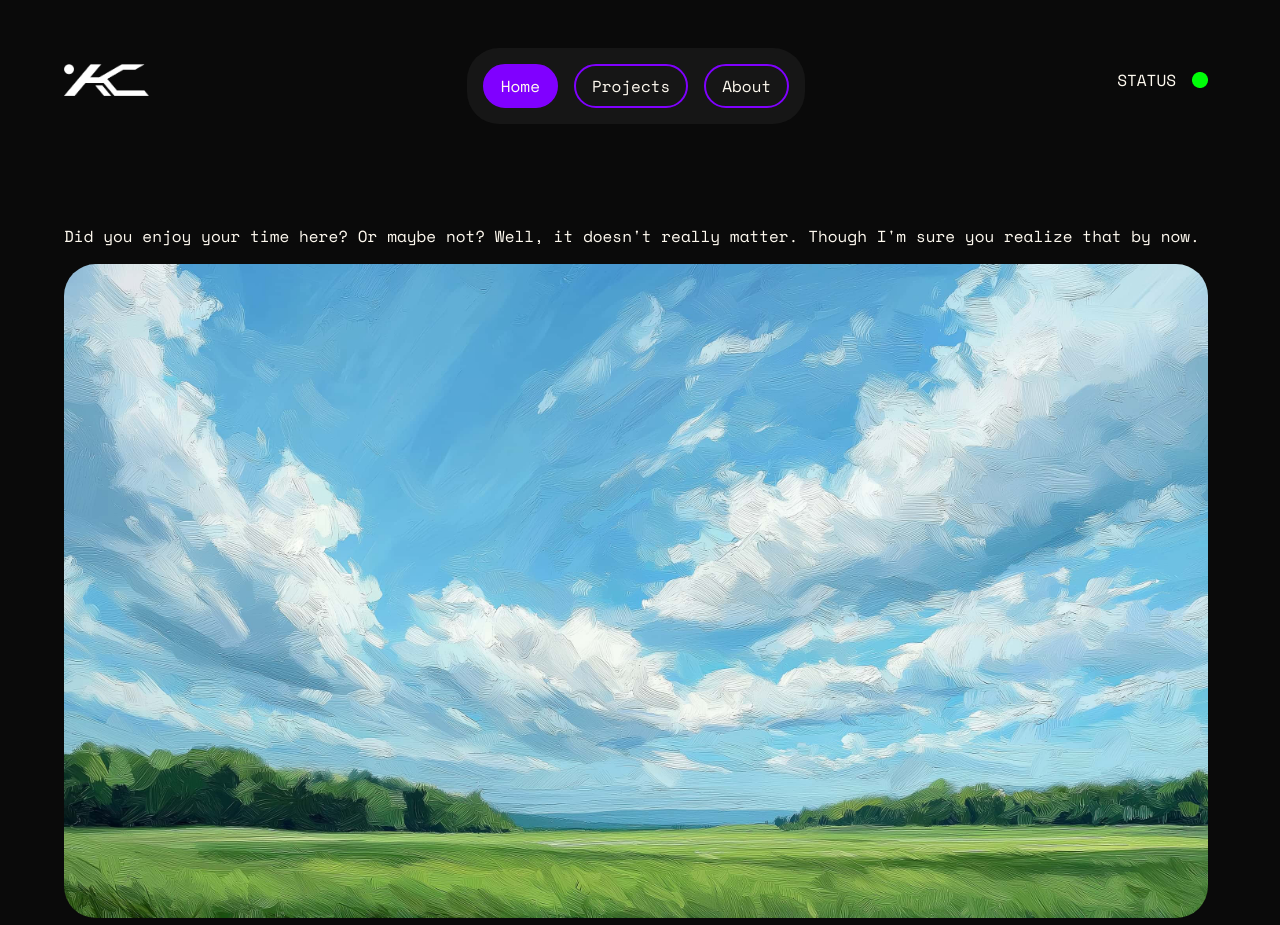
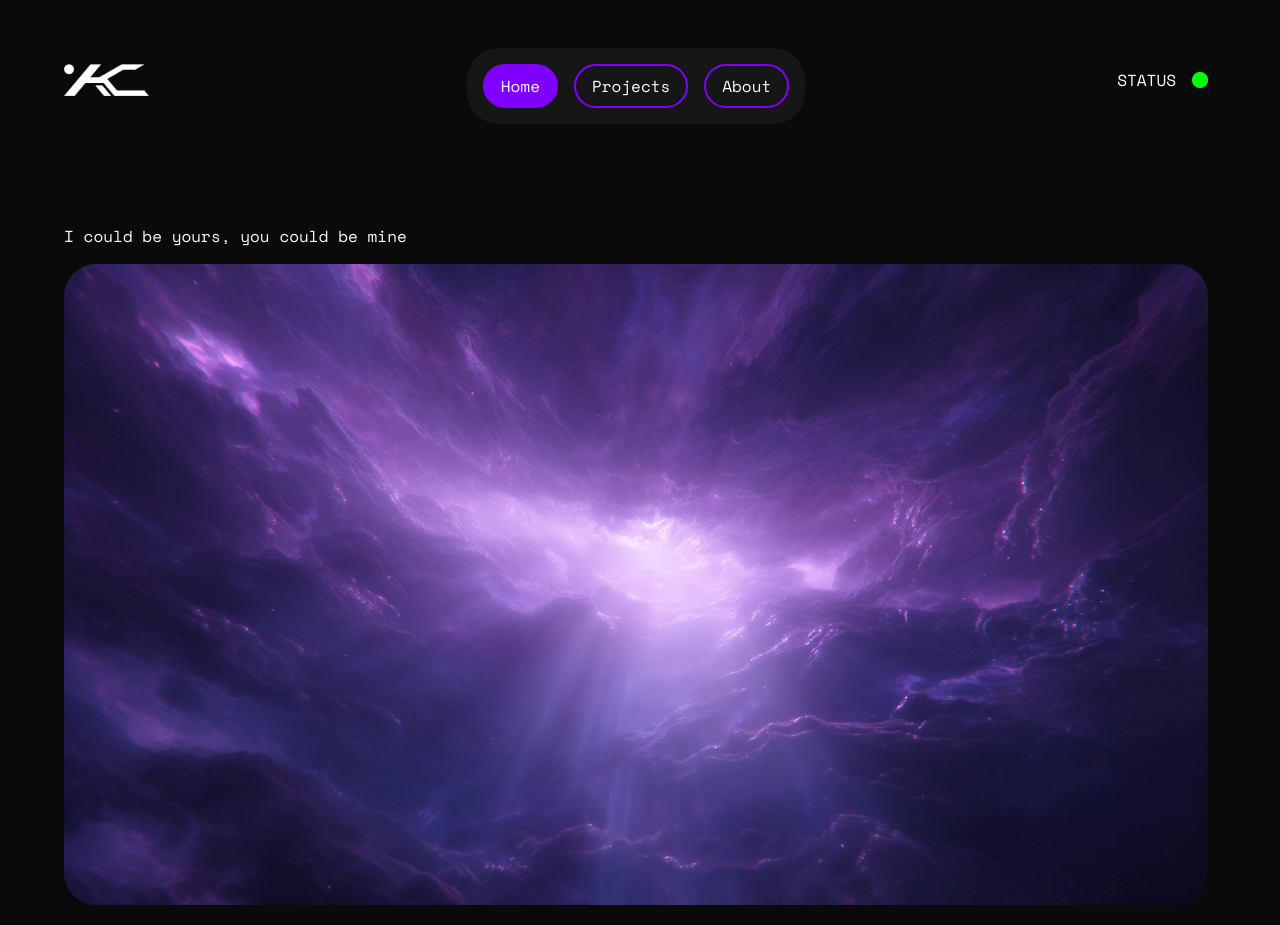
Before and after one commit to kelvinchangw/kelvinchang, a React (Vite) app: page / in a window 1280 px wide. Shown: the top 925 px of the page. Built offline with nearby package versions, Linux system fonts and the light colour scheme.

Commit message:
Change landing page img, update project A thumbnail

```diff
--- a/src/pages/Home/Home.tsx
+++ b/src/pages/Home/Home.tsx
@@ -5,19 +5,13 @@ export default function Home() {
     return (
         <main className={styles.content}>
             <div className={styles.quoteContainer}>
-                <span>
-                    Did you enjoy your time here? Or maybe not? Well, it doesn't
-                    really matter. Though I'm sure you realize that by now.
-                </span>
+                <span>I could be yours, you could be mine</span>
             </div>
             <div className={styles.imgContainer}>
                 <img src={landingPageImg} className={styles.landingPageImg} />
             </div>
             <div className={styles.quoteContainer}>
-                <span>
-                    This place is but a mirror that reflects one's true self
-                    back at them.
-                </span>
+                <span>We could be once in a lifetime</span>
             </div>
         </main>
     );
--- a/src/pages/Projects/ProjectNoir/ProjectNoir.tsx
+++ b/src/pages/Projects/ProjectNoir/ProjectNoir.tsx
@@ -109,6 +109,10 @@ export default function ProjectNoir() {
                                     footage for YouTube. ;)
                                 </p>
                             </div>
+                            <span className={styles.date}>19/05/2025</span>
+                            <div>
+                                <p>I am putting the video on indefinite pause. LOL.</p>
+                            </div>
                         </div>
                     </div>
                 </div>
--- a/src/pages/Projects/Projects.module.css
+++ b/src/pages/Projects/Projects.module.css
@@ -19,7 +19,7 @@
 
 .thumbnailContainer {
     width: 22rem;
-    height: 12rem;
+    height: 14rem;
     flex-shrink: 0;
     border: white 2px solid;
 }
--- a/src/pages/Projects/Projects.tsx
+++ b/src/pages/Projects/Projects.tsx
@@ -1,6 +1,6 @@
 import styles from "./Projects.module.css";
 import noirThumbnail from "../../assets/images/project-noir-thumbnail.jpg";
-import projectPlaceholder from "../../assets/images/project-placeholder.jpg";
+import projectPlaceholder from "../../assets/images/goodtrybuddy.jpg";
 import TopFrame from "../../components/Frames/TopFrame/TopFrame";
 import BotFrame from "../../components/Frames/BotFrame/BotFrame";
 import { Link } from "react-router-dom";
@@ -51,7 +51,7 @@ export default function Projects() {
                     <div className={styles.info}>
                         <div className={styles.heading}>
                             <div className={styles.title}>
-                                <span>[REDACTED]</span>
+                                <span>Project A</span>
                                 <span>[REDACTED]</span>
                             </div>
                             <span
```
Also changed, not shown: src/assets/images/goodtrybuddy.jpg (added), src/assets/images/landing-page-img.jpg.
